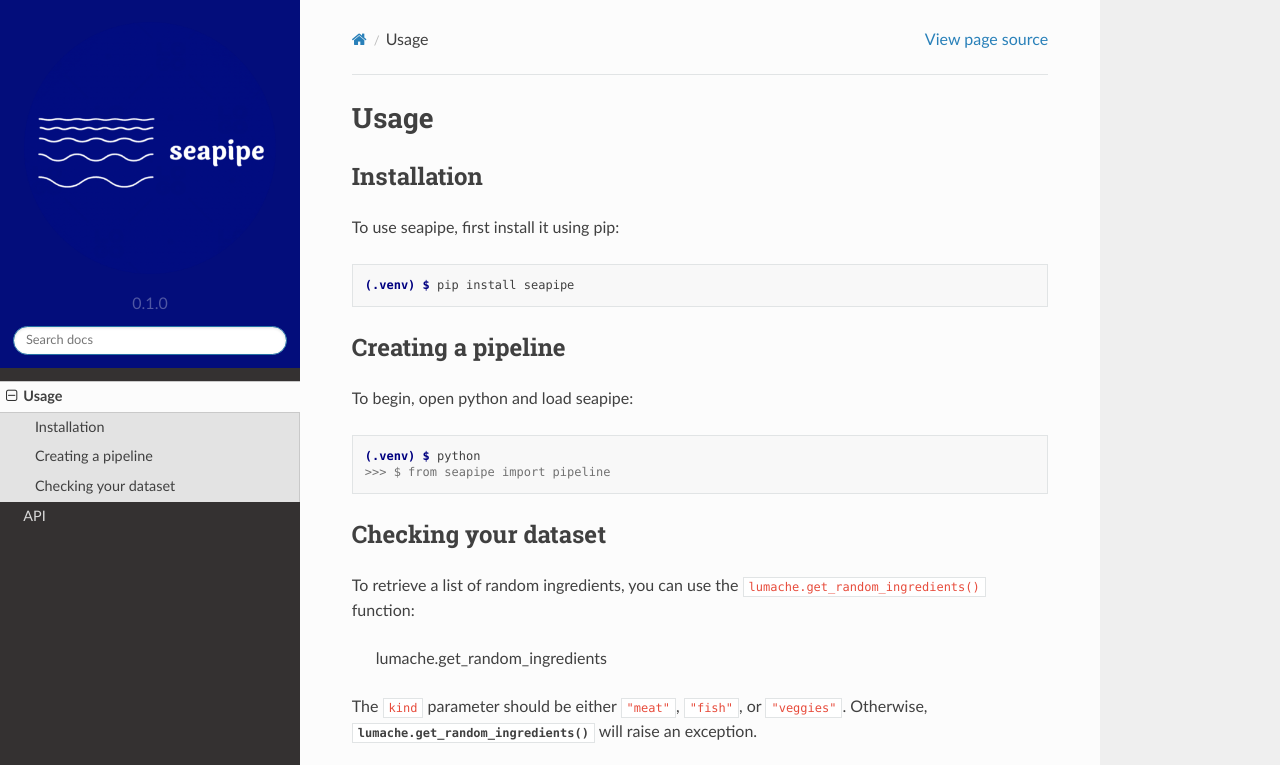
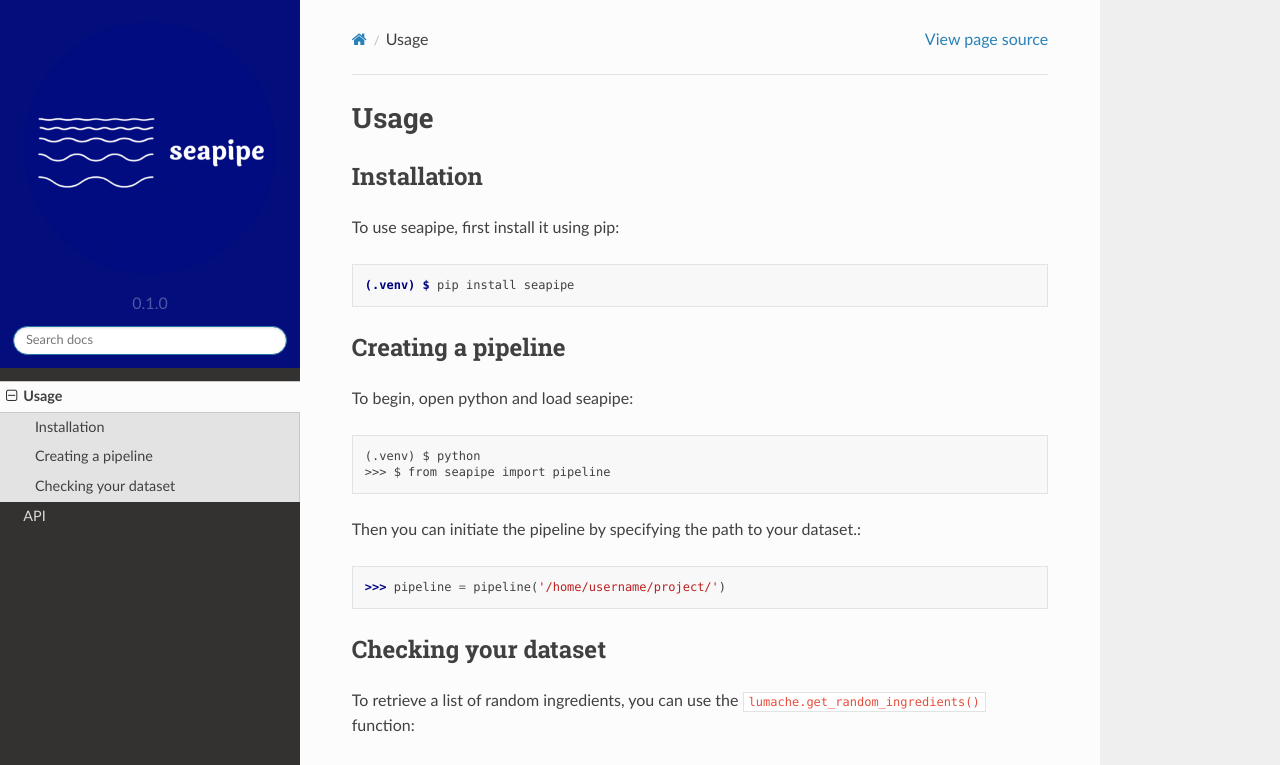
Before and after one commit to nathanecross/seapipe, a Sphinx documentation site: the page built from docs/source/usage.rst, in a window 1280 px wide and 1321 px high, cut to the strip 0-765 px from the top of the window. Built offline with Sphinx 7.4.7 and the Read the Docs theme 2.0.0, drawn with Linux system fonts in a browser that asks for light colours.

Commit message:
Update usage.rst

```diff
--- a/docs/source/usage.rst
+++ b/docs/source/usage.rst
@@ -15,12 +15,14 @@ To use seapipe, first install it using pip:
 .. _creating_a_pipeline:
 Creating a pipeline
 ----------------
-To begin, open python and load seapipe:
-
-.. code-block:: console
+To begin, open python and load seapipe::
 
    (.venv) $ python
    >>> $ from seapipe import pipeline
+
+Then you can initiate the pipeline by specifying the path to your dataset.::
+
+   >>> pipeline = pipeline('/home/username/project/')
 
 .. _checking_your_dataset:
 Checking your dataset
```
